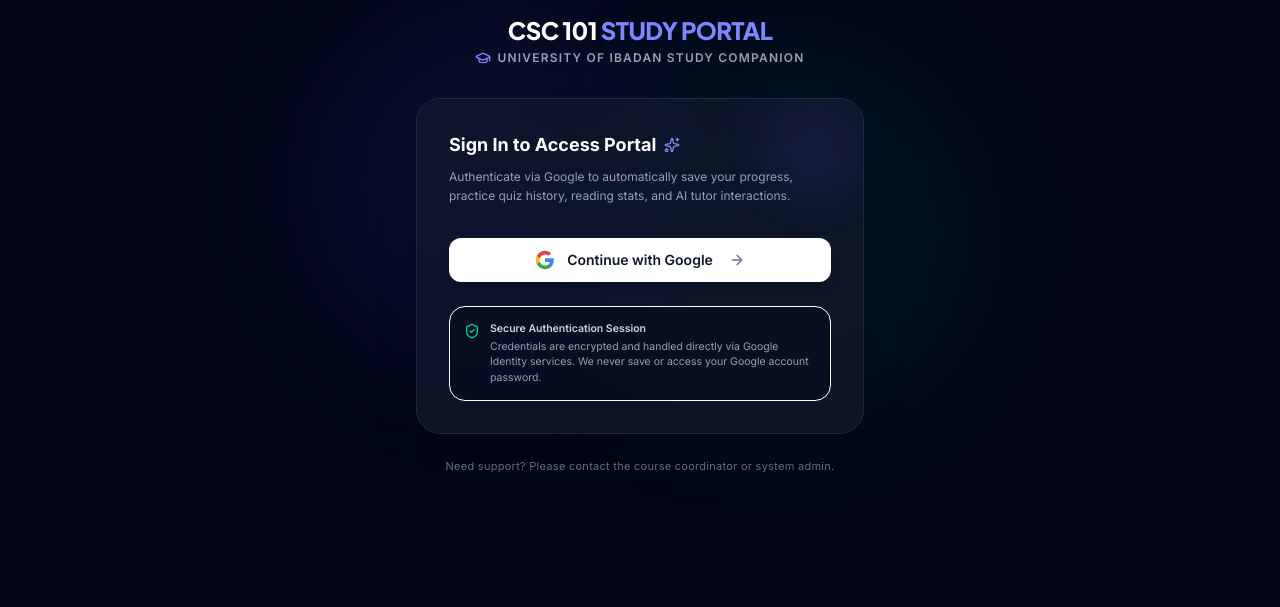
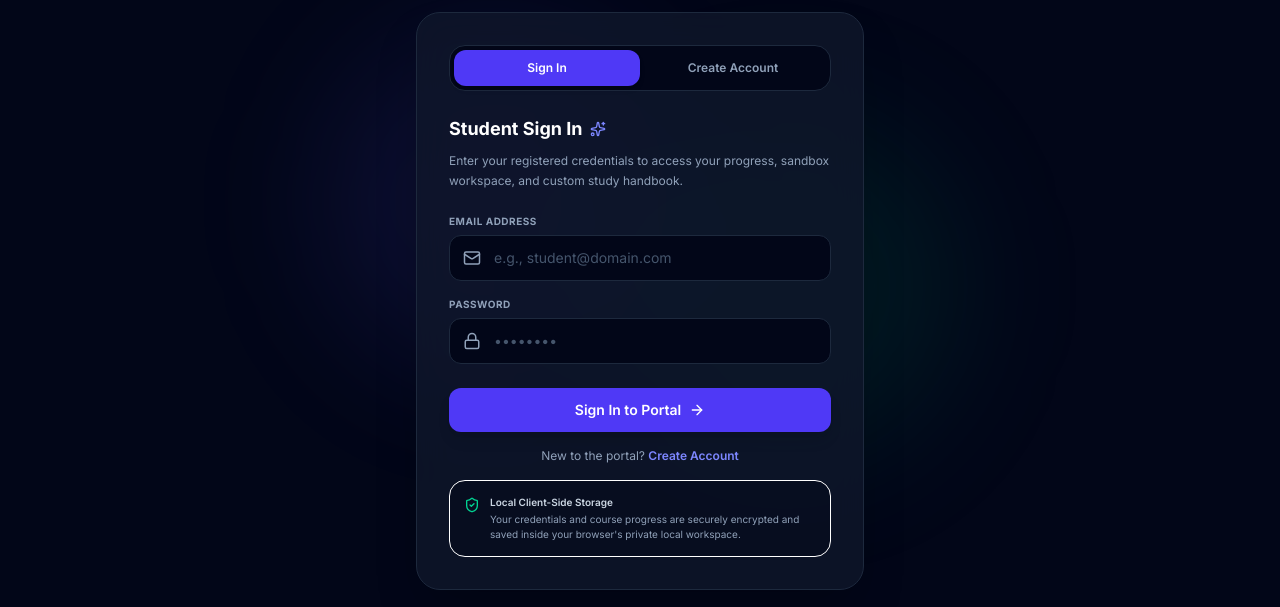
Before and after one commit to eniolaogunyinka01-cmd/cos-101, a React (Vite) app: page / in a window 1280 px wide. Shown: the part 192-799 px from the top of the page. Built offline with nearby package versions, Linux system fonts and the light colour scheme; no server answers.

Commit message:
refactor: replace Firebase auth with local storage
Migrated authentication logic from Firebase to a local storage-based implementation to simplify the auth flow and remove external dependencies.

```diff
--- a/src/components/AuthScreen.tsx
+++ b/src/components/AuthScreen.tsx
@@ -1,8 +1,14 @@
 import React, { useState } from "react";
 import { motion, AnimatePresence } from "motion/react";
-import { signInWithGoogle } from "../authService";
+import {
+  signIn,
+  signUp,
+  isValidEmail
+} from "../authService";
 import {
   Cpu,
+  Mail,
+  Lock,
   Sparkles,
   Loader2,
   AlertTriangle,
@@ -16,39 +22,80 @@
   onAuthSuccess: () => void;
 }
 
+type AuthMode = "signin" | "signup";
+
 export default function AuthScreen({ onAuthSuccess }: AuthScreenProps) {
+  const [mode, setMode] = useState<AuthMode>("signin");
+  const [email, setEmail] = useState("");
+  const [password, setPassword] = useState("");
+
+  // Feedback states
   const [loading, setLoading] = useState(false);
   const [error, setError] = useState<string | null>(null);
   const [success, setSuccess] = useState<string | null>(null);
 
-  const handleGoogleSignIn = async () => {
+  const isEmailValid = isValidEmail(email);
+
+  const handleAuth = async (e: React.FormEvent) => {
+    e.preventDefault();
     setError(null);
     setSuccess(null);
+
+    const cleanEmail = email.trim();
+    if (!cleanEmail) {
+      setError("Please enter your email address.");
+      return;
+    }
+
+    if (!isValidEmail(cleanEmail)) {
+      setError("Please enter a valid email address format (e.g. user@example.com).");
+      return;
+    }
+
+    if (!password) {
+      setError("Please enter your password.");
+      return;
+    }
+
+    if (password.length < 6) {
+      setError("Password must be at least 6 characters.");
+      return;
+    }
+
     setLoading(true);
 
     try {
-      const res = await signInWithGoogle();
-      if (res.error) {
-        setError(res.error);
-        setLoading(false);
-      } else if (res.user) {
-        setSuccess(`Welcome, ${res.user.displayName || "Student"}! Redirecting to study portal...`);
-        setTimeout(() => {
-          onAuthSuccess();
-        }, 1500);
+      if (mode === "signin") {
+        const res = await signIn(cleanEmail, password);
+        if (res.error) {
+          setError(res.error);
+        } else {
+          setSuccess(`Welcome back! Accessing study portal...`);
+          setTimeout(() => {
+            onAuthSuccess();
+          }, 1000);
+        }
       } else {
-        setError("Unable to authenticate. Please try again.");
-        setLoading(false);
+        const res = await signUp(cleanEmail, password);
+        if (res.error) {
+          setError(res.error);
+        } else {
+          setSuccess("Account created! Logging you in automatically...");
+          setTimeout(() => {
+            onAuthSuccess();
+          }, 1000);
+        }
       }
     } catch (err: any) {
-      setError("An unexpected authentication error occurred. Please try again.");
+      setError("An unexpected error occurred. Please try again.");
+    } finally {
       setLoading(false);
     }
   };
 
   return (
-    <div className="min-h-screen w-full flex items-center justify-center bg-slate-950 text-white relative overflow-hidden px-4 py-12">
-      {/* Dynamic ambient background glows */}
+    <div className="min-h-screen w-full flex items-center justify-center bg-slate-950 text-white relative overflow-hidden px-4 py-12 font-sans">
+      {/* Decorative ambient background glows */}
       <div className="absolute top-1/4 left-1/4 w-[350px] h-[350px] bg-indigo-500/10 rounded-full blur-3xl pointer-events-none" />
       <div className="absolute bottom-1/4 right-1/4 w-[350px] h-[350px] bg-emerald-500/10 rounded-full blur-3xl pointer-events-none" />
 
@@ -78,29 +125,62 @@
           </motion.div>
         </div>
 
-        {/* Main Sign In Card */}
+        {/* Main Auth Card */}
         <motion.div
           initial={{ y: 20, opacity: 0 }}
           animate={{ y: 0, opacity: 1 }}
           transition={{ delay: 0.2 }}
-          className="bg-slate-900/80 backdrop-blur-lg border border-slate-800 rounded-3xl p-8 shadow-2xl overflow-hidden relative"
+          className="bg-slate-900/80 backdrop-blur-lg border border-slate-800 rounded-3xl p-8 shadow-2xl overflow-hidden relative animate-fade-in"
         >
-          {/* Decorative Corner Glow */}
-          <div className="absolute top-0 right-0 w-24 h-24 bg-indigo-500/10 rounded-full blur-xl pointer-events-none" />
+          {/* Mode Selector Tabs */}
+          <div className="flex bg-slate-950 p-1 rounded-2xl border border-slate-800 mb-6">
+            <button
+              type="button"
+              onClick={() => {
+                setMode("signin");
+                setError(null);
+                setSuccess(null);
+              }}
+              className={`flex-1 py-2.5 rounded-xl text-xs font-semibold transition-all duration-300 cursor-pointer ${
+                mode === "signin"
+                  ? "bg-indigo-600 text-white shadow-md"
+                  : "text-slate-400 hover:text-white"
+              }`}
+            >
+              Sign In
+            </button>
+            <button
+              type="button"
+              onClick={() => {
+                setMode("signup");
+                setError(null);
+                setSuccess(null);
+              }}
+              className={`flex-1 py-2.5 rounded-xl text-xs font-semibold transition-all duration-300 cursor-pointer ${
+                mode === "signup"
+                  ? "bg-indigo-600 text-white shadow-md"
+                  : "text-slate-400 hover:text-white"
+              }`}
+            >
+              Create Account
+            </button>
+          </div>
 
           {/* Title & Description */}
-          <div className="mb-8 text-center sm:text-left">
-            <h2 className="text-lg font-bold text-white flex items-center justify-center sm:justify-start gap-2">
-              <span>Sign In to Access Portal</span>
+          <div className="mb-6">
+            <h2 className="text-lg font-bold text-white flex items-center gap-2">
+              <span>{mode === "signin" ? "Student Sign In" : "Register Student Account"}</span>
               <Sparkles className="w-4 h-4 text-indigo-400 shrink-0" />
             </h2>
             <p className="text-xs text-slate-400 mt-2 leading-relaxed">
-              Authenticate via Google to automatically save your progress, practice quiz history, reading stats, and AI tutor interactions.
+              {mode === "signin"
+                ? "Enter your registered credentials to access your progress, sandbox workspace, and custom study handbook."
+                : "Register with any valid email address to enable personalized quizzes, active notes trackers, and AI assistant."}
             </p>
           </div>
 
-          <div className="space-y-6">
-            {/* Success & Error Banners */}
+          <form onSubmit={handleAuth} className="space-y-4">
+            {/* Feedback Alerts */}
             <AnimatePresence mode="wait">
               {error && (
                 <motion.div
@@ -126,41 +206,126 @@
               )}
             </AnimatePresence>
 
-            {/* Google Sign In Button */}
+            {/* Email Field */}
+            <div>
+              <label className="text-[10px] font-bold uppercase tracking-wider text-slate-400 block mb-1.5">
+                Email Address
+              </label>
+              <div className="relative">
+                <Mail className="absolute left-3.5 top-1/2 -translate-y-1/2 w-4.5 h-4.5 text-slate-400" />
+                <input
+                  type="email"
+                  value={email}
+                  onChange={(e) => setEmail(e.target.value)}
+                  placeholder="e.g., student@domain.com"
+                  className="w-full pl-11 pr-4 py-3 bg-slate-950 border border-slate-800 rounded-xl text-sm text-white placeholder-slate-600 focus:outline-none focus:border-indigo-500 focus:ring-1 focus:ring-indigo-500 transition-all duration-200"
+                  required
+                />
+              </div>
+
+              {email && (
+                <div className="mt-1.5 flex items-center gap-1.5 text-[10px]">
+                  {isEmailValid ? (
+                    <span className="text-emerald-400 flex items-center gap-1 font-medium">
+                      <CheckCircle className="w-3.5 h-3.5" />
+                      Valid email address format.
+                    </span>
+                  ) : (
+                    <span className="text-amber-400 flex items-center gap-1">
+                      <AlertTriangle className="w-3.5 h-3.5" />
+                      Please enter a valid format (e.g. user@example.com).
+                    </span>
+                  )}
+                </div>
+              )}
+            </div>
+
+            {/* Password Field */}
+            <div>
+              <label className="text-[10px] font-bold uppercase tracking-wider text-slate-400 block mb-1.5">
+                Password
+              </label>
+              <div className="relative">
+                <Lock className="absolute left-3.5 top-1/2 -translate-y-1/2 w-4.5 h-4.5 text-slate-400" />
+                <input
+                  type="password"
+                  value={password}
+                  onChange={(e) => setPassword(e.target.value)}
+                  placeholder="••••••••"
+                  className="w-full pl-11 pr-4 py-3 bg-slate-950 border border-slate-800 rounded-xl text-sm text-white placeholder-slate-600 focus:outline-none focus:border-indigo-500 focus:ring-1 focus:ring-indigo-500 transition-all duration-200"
+                  required
+                />
+              </div>
+              {password && password.length < 6 && (
+                <div className="mt-1.5 text-[10px] text-rose-400 font-medium">
+                  Password must be at least 6 characters.
+                </div>
+              )}
+            </div>
+
+            {/* Submit Button */}
             <button
-              onClick={handleGoogleSignIn}
+              type="submit"
               disabled={loading}
-              className="w-full bg-white hover:bg-slate-100 disabled:bg-slate-800 text-slate-900 disabled:text-slate-500 font-semibold text-sm py-3 px-4 rounded-xl flex items-center justify-center gap-3 cursor-pointer shadow-lg hover:shadow-indigo-500/10 active:scale-[0.98] transition-all duration-200"
+              className="w-full bg-indigo-600 hover:bg-indigo-500 disabled:bg-slate-800 text-white disabled:text-slate-500 font-semibold text-sm py-3 px-4 rounded-xl flex items-center justify-center gap-2 cursor-pointer shadow-lg hover:shadow-indigo-500/20 active:scale-[0.98] transition-all duration-200 mt-6"
             >
               {loading ? (
                 <>
-                  <Loader2 className="w-4 h-4 animate-spin text-slate-950" />
-                  <span>Connecting Securely...</span>
+                  <Loader2 className="w-4 h-4 animate-spin text-white" />
+                  <span>Processing...</span>
                 </>
               ) : (
                 <>
-                  {/* Google Custom SVG Logo */}
-                  <svg className="h-5 w-5 shrink-0" viewBox="0 0 24 24" xmlns="http://www.w3.org/2000/svg">
-                    <path d="M22.56 12.25c0-.78-.07-1.53-.2-2.25H12v4.26h5.92c-.26 1.37-1.04 2.53-2.21 3.31v2.77h3.57c2.08-1.92 3.28-4.74 3.28-8.09z" fill="#4285F4"/>
-                    <path d="M12 23c2.97 0 5.46-.98 7.28-2.66l-3.57-2.77c-.98.66-2.23 1.06-3.71 1.06-2.86 0-5.29-1.93-6.16-4.53H2.18v2.84C3.99 20.53 7.7 23 12 23z" fill="#34A853"/>
-                    <path d="M5.84 14.09c-.22-.66-.35-1.36-.35-2.09s.13-1.43.35-2.09V7.06H2.18C1.43 8.55 1 10.22 1 12s.43 3.45 1.18 4.94l2.85-2.22.81-.63z" fill="#FBBC05"/>
-                    <path d="M12 5.38c1.62 0 3.06.56 4.21 1.64l3.15-3.15C17.45 2.09 14.97 1 12 1 7.7 1 3.99 3.47 2.18 7.06l3.66 2.84c.87-2.6 3.3-4.52 6.16-4.52z" fill="#EA4335"/>
-                  </svg>
-                  <span>Continue with Google</span>
-                  <ArrowRight className="w-4 h-4 text-slate-500 shrink-0 ml-1" />
+                  <span>{mode === "signin" ? "Sign In to Portal" : "Register and Sign In"}</span>
+                  <ArrowRight className="w-4 h-4" />
                 </>
               )}
             </button>
 
+            {/* Mode swappers link */}
+            <div className="text-center mt-4">
+              {mode === "signin" ? (
+                <p className="text-xs text-slate-400">
+                  New to the portal?{" "}
+                  <button
+                    type="button"
+                    onClick={() => {
+                      setMode("signup");
+                      setError(null);
+                      setSuccess(null);
+                    }}
+                    className="text-indigo-400 hover:text-indigo-300 font-semibold cursor-pointer"
+                  >
+                    Create Account
+                  </button>
+                </p>
+              ) : (
+                <p className="text-xs text-slate-400">
+                  Already registered?{" "}
+                  <button
+                    type="button"
+                    onClick={() => {
+                      setMode("signin");
+                      setError(null);
+                      setSuccess(null);
+                    }}
+                    className="text-indigo-400 hover:text-indigo-300 font-semibold cursor-pointer"
+                  >
+                    Sign In
+                  </button>
+                </p>
+              )}
+            </div>
+
             {/* Privacy & Security Footnote */}
-            <div className="flex items-start gap-2.5 bg-slate-950/40 border border-slate-850 p-3.5 rounded-2xl">
+            <div className="flex items-start gap-2.5 bg-slate-950/40 border border-slate-850 p-3.5 rounded-2xl mt-4">
               <ShieldCheck className="w-4 h-4 text-emerald-400 shrink-0 mt-0.5" />
-              <div className="text-[10.5px] text-slate-400 leading-normal">
-                <span className="font-semibold text-slate-300 block mb-0.5">Secure Authentication Session</span>
-                Credentials are encrypted and handled directly via Google Identity services. We never save or access your Google account password.
+              <div className="text-[10px] text-slate-400 leading-normal">
+                <span className="font-semibold text-slate-300 block mb-0.5">Local Client-Side Storage</span>
+                Your credentials and course progress are securely encrypted and saved inside your browser's private local workspace.
               </div>
             </div>
-          </div>
+          </form>
         </motion.div>
 
         {/* Footer info links */}
```
Also changed, not shown: src/App.tsx (+3 -5 lines), src/authService.ts (+130 -42 lines).
